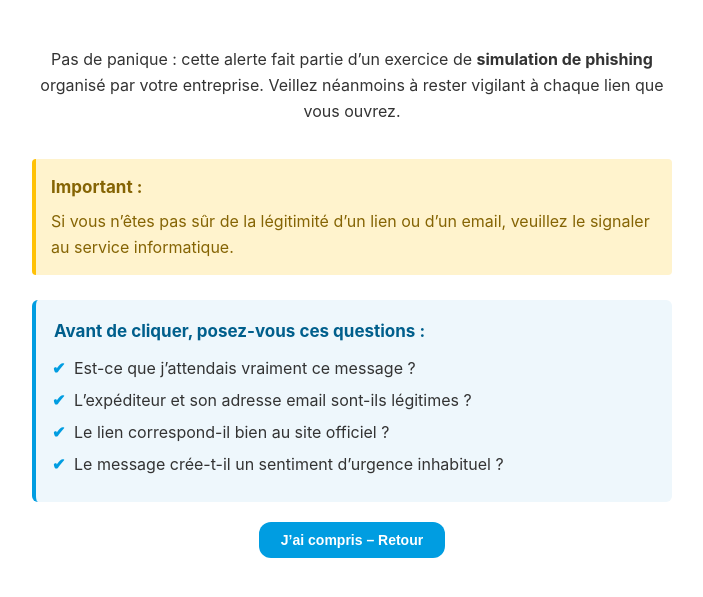
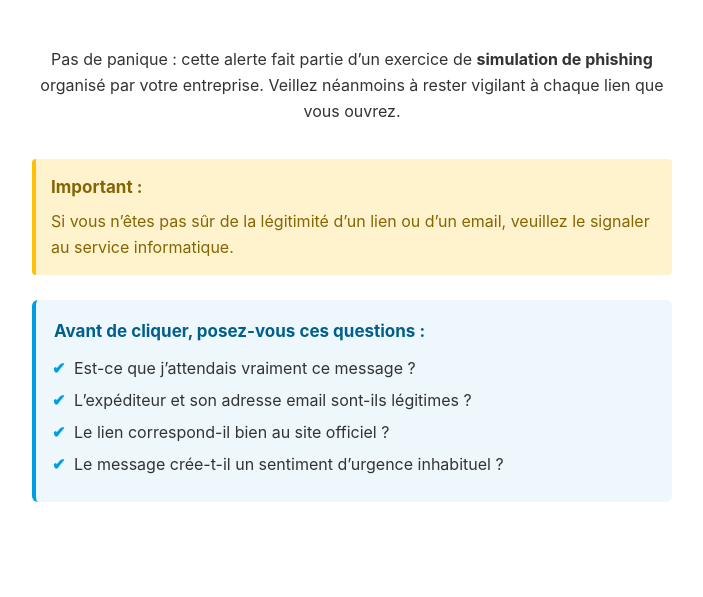
Before and after one commit to zopaccc/ortec-simulation, a plain HTML site: page index.html in a window 1280 px wide. Shown: the part 315-912 px from the top of the page, without its empty margins (288-991 px from the left). After the commit the page ends 877 px from the top, so only its background shows below. Drawn offline with Linux system fonts and the light colour scheme.

Commit message:
Add files via upload

```diff
--- a/index.html
+++ b/index.html
@@ -175,28 +175,7 @@
                  <li>Le message crée-t-il un sentiment d’urgence inhabituel ?</li>
                 </ul>
             </div>
-
-            <div style="display: flex; align-items: center; justify-content: center; margin-top: 20px;">
-                <button class="return-btn" onclick="handleReturn()">
-                    J’ai compris – Retour
-                </button>
-            </div>
-
         </div>
     </div>
-    <script>
-        function handleReturn() {
-            // Essayer de fermer la fenêtre (fonctionne si ouverte par window.open())
-            if (!window.close()) {
-                // Si close() échoue, utiliser history.back() ou rediriger
-                if (history.length > 1) {
-                    history.back();
-                } else {
-                    // Rediriger vers une page de départ si pas d'historique
-                    window.location.href = 'about:blank';
-                }
-            }
-        }
-    </script>
 </body>
 </html>
```
